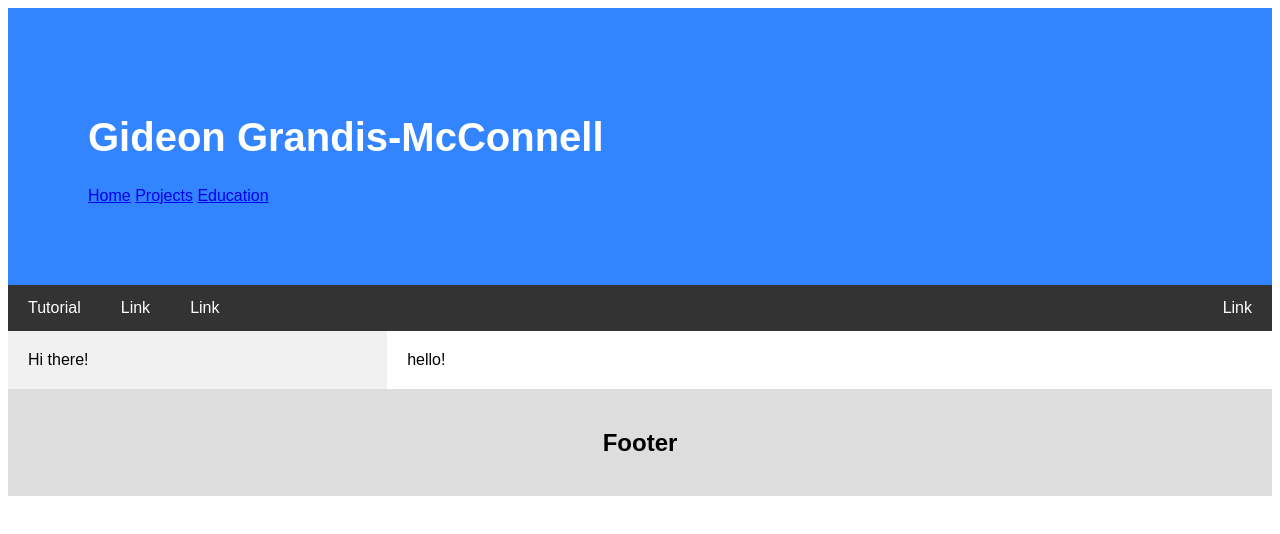
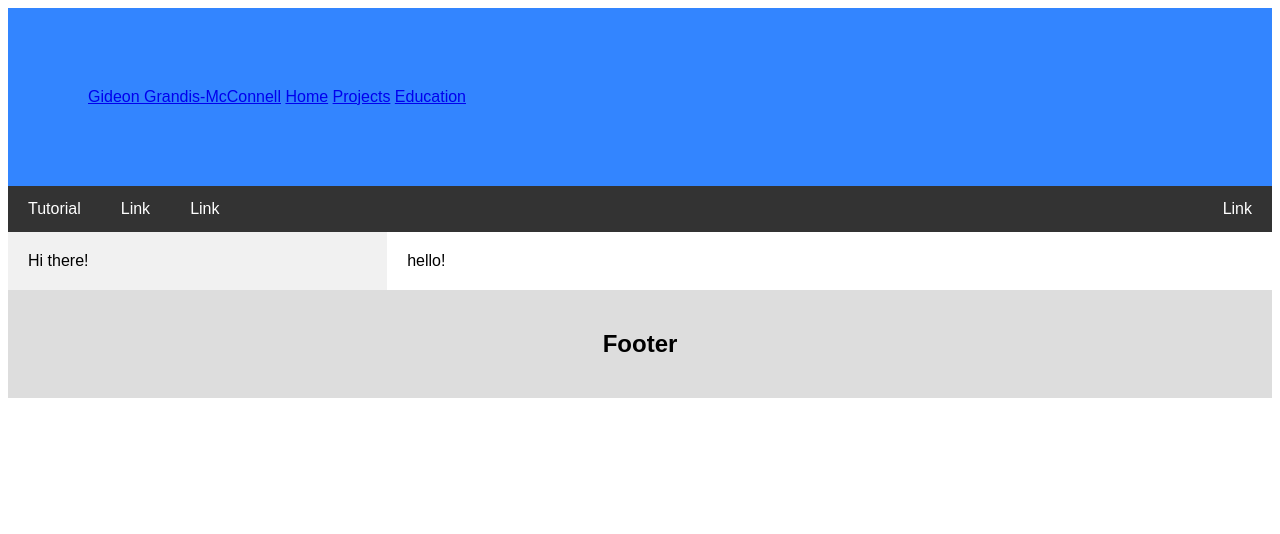
Before and after one commit to GideonGM/GideonGM.github.io, a plain HTML site: page index.html in a window 1280 px wide. Drawn offline with Linux system fonts and the light colour scheme.

Commit message:
Update index.html

```diff
--- a/index.html
+++ b/index.html
@@ -13,8 +13,8 @@ font-family: Arial, Helvetica, sans-serif;
 </head>
 <body>
 <div class="header">
-	<h1>Gideon Grandis-McConnell</h1>
-	<a class="active right" href=#home">Home</a>
+	<a href=".">Gideon Grandis-McConnell</a>
+	<a href="."class="right">Home</a>
 	<a href="pages/projects.html"class="right">Projects</a>
 	<a href="pages/education.html" class = "right" >Education</a>
 </div>
```
